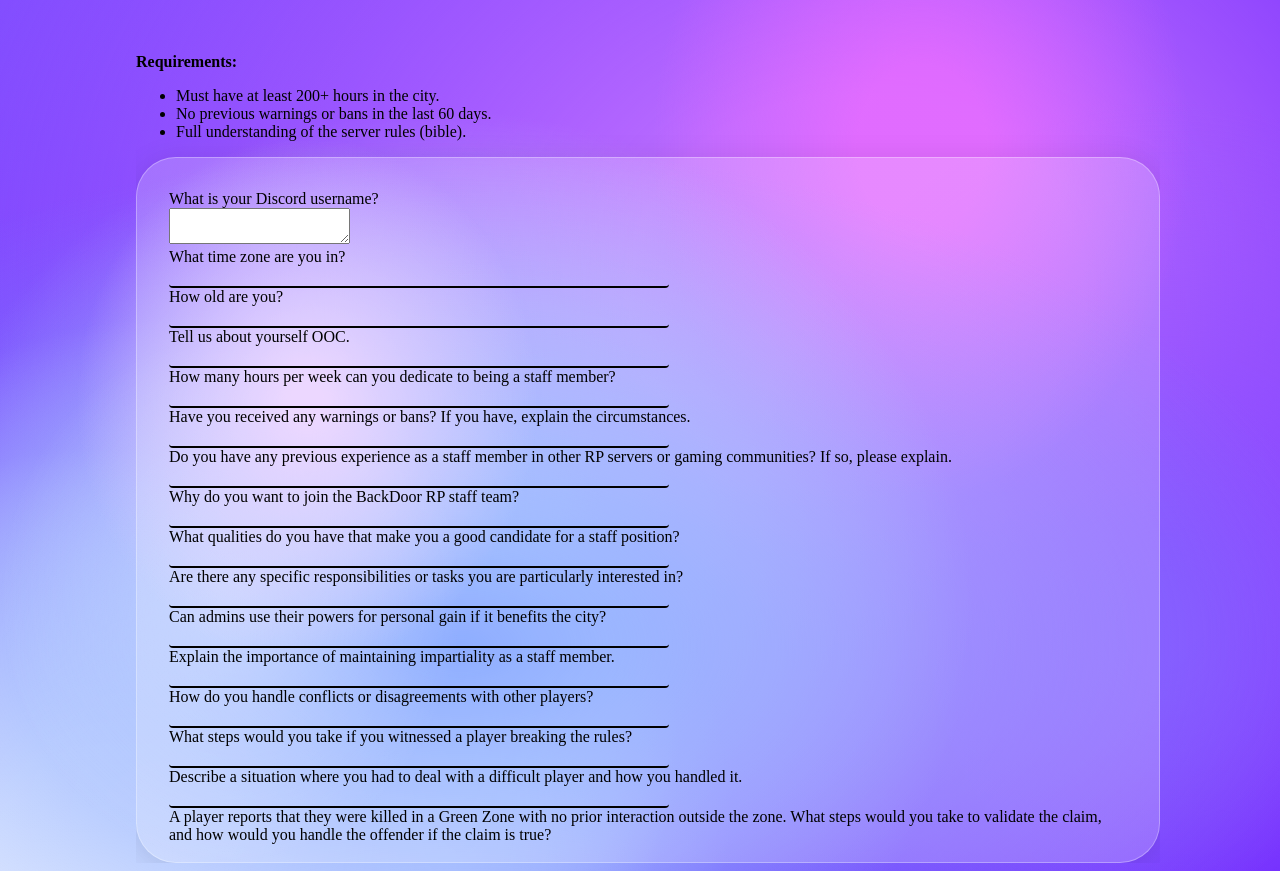
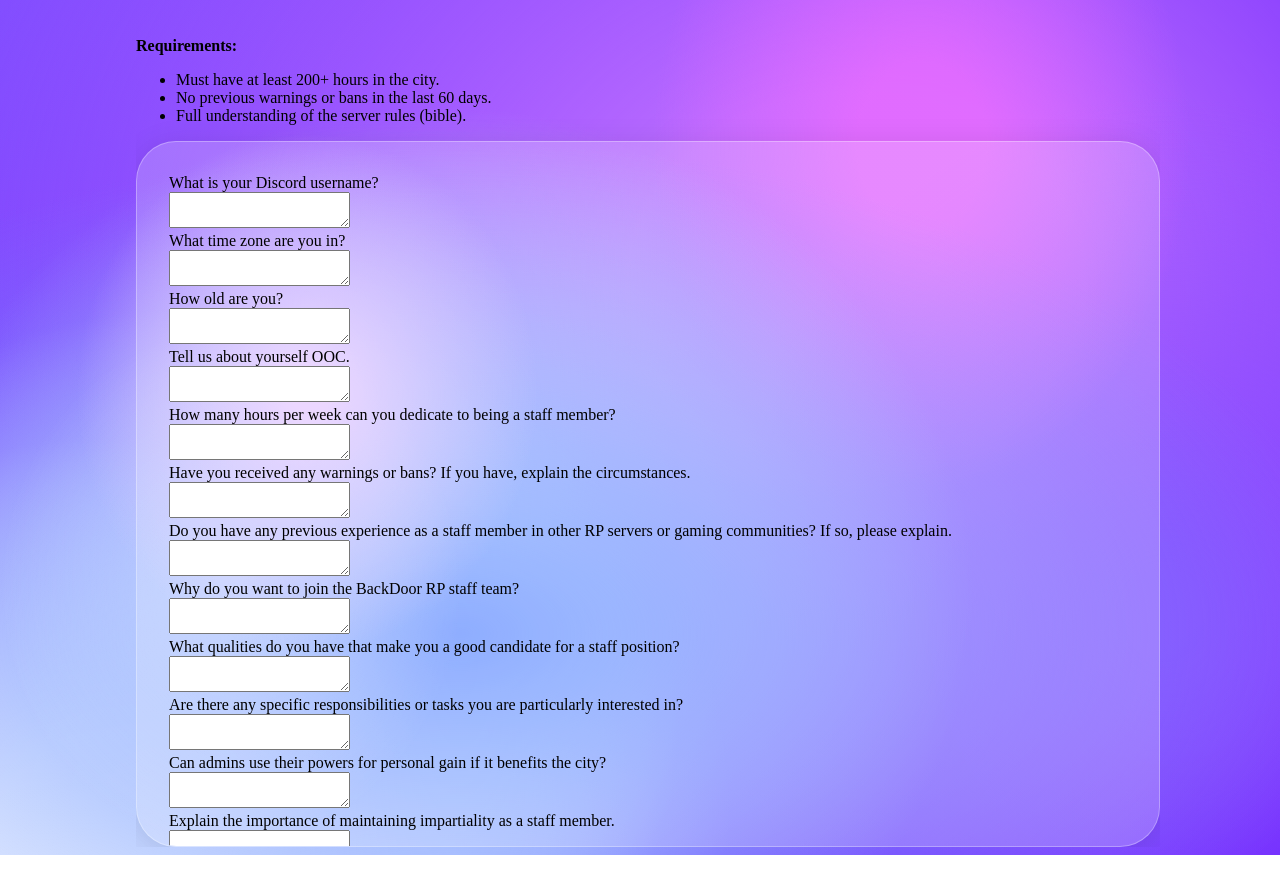
Before and after one commit to BackDoorRP/BackDoorRP-Website, a plain HTML site: page staff-application.html in a window 1280 px wide. Shown: the part 69-940 px from the top of the page. Drawn offline with Linux system fonts and the light colour scheme.

Commit message:
changed google scripts url

```diff
--- a/css/staff-app.css
+++ b/css/staff-app.css
@@ -16,6 +16,9 @@ body {
 }
 h1 {
 	text-align: center;
+}
+.requirements {
+    margin: auto;
 }
 form {
 	width: fit-content;
--- a/js/staff-app.js
+++ b/js/staff-app.js
@@ -4,7 +4,7 @@ form.addEventListener("submit", async function(event) {
         const formData = new FormData(form);
         const data = Object.fromEntries(formData);
         try {
-                const response = await fetch("https://script.google.com/macros/s/AKfycbzly5-jGiGOBhmBwidX-sm9_gsuMo7m_O_SEgxmMMuSrl0wVGxOZwexZLRSKvVci9Cp/exec", {
+                const response = await fetch("https://script.google.com/macros/s/AKfycbxEhhNCMHA2s5PzwFxvXzaI2WktJ080XjO4SnPxQhMlK3VYzVODfcJ0pJaF64AYPl05/exec", {
                         method: "POST",
                         body: new URLSearchParams(data)
                 });
--- a/staff-application.html
+++ b/staff-application.html
@@ -13,7 +13,7 @@
 			<div class="">
 				<h1>BackDoor RP Staff Appliction</h1>
 				<br>
-				<p><b>Requirements:</b>
+				<p class= "requirements"><b>Requirements:</b>
 					<ul>
 					<li>Must have at least 200+ hours in the city.</li>
 					<li>No previous warnings or bans in the last 60 days.</li>
@@ -23,123 +23,123 @@
 				<form id="form">
 					<label for="field1">What is your Discord username?</label>
 					<br>
-					<textarea type="text" id="field1" name="field1"></textarea>
+					<textarea type="text" id="field1" name="field1" required></textarea>
 					<br>
 					<label for="field2">What time zone are you in?</label>
 					<br>
-					<input type="text" id="field2" name="field2">
+					<textarea type="text" id="field2" name="field2" required></textarea>
 					<br>
 					<label for="field3">How old are you?</label>
 					<br>
-					<input type="text" id="field3" name="field3">
+					<textarea type="text" id="field3" name="field3" required></textarea>
 					<br>
 					<label for="field4">Tell us about yourself OOC.</label>
 					<br>
-					<input type="text" id="field4" name="field4">
+					<textarea type="text" id="field4" name="field4" required></textarea>
 					<br>
 					<label for="field5">How many hours per week can you dedicate to being a staff member?</label>
 					<br>
-					<input type="text" id="field5" name="field5">
+					<textarea type="text" id="field5" name="field5" required></textarea>
 					<br>
 					<label for="field6">Have you received any warnings or bans? If you have, explain the circumstances.</label>
 					<br>
-					<input type="text" id="field6" name="field6">
+					<textarea type="text" id="field6" name="field6" required></textarea>
 					<br>
 					<label for="field7">Do you have any previous experience as a staff member in other RP servers or gaming communities? If so, please explain.</label>
 					<br>
-					<input type="text" id="field7" name="field7">
+					<textarea type="text" id="field7" name="field7" required></textarea>
 					<br>
 					<label for="field8">Why do you want to join the BackDoor RP staff team?</label>
 					<br>
-					<input type="text" id="field8" name="field8">
+					<textarea type="text" id="field8" name="field8" required></textarea>
 					<br>
 					<label for="field9">What qualities do you have that make you a good candidate for a staff position?</label>
 					<br>
-					<input type="text" id="field9" name="field9">
+					<textarea type="text" id="field9" name="field9" required></textarea>
 					<br>
 					<label for="field10">Are there any specific responsibilities or tasks you are particularly interested in?</label>
 					<br>
-					<input type="text" id="field10" name="field10">
+					<textarea type="text" id="field10" name="field10" required></textarea>
 					<br>
 					<label for="field11">Can admins use their powers for personal gain if it benefits the city?</label>
 					<br>
-					<input type="text" id="field11" name="field11">
+					<textarea type="text" id="field11" name="field11" required></textarea>
 					<br>
 					<label for="field12">Explain the importance of maintaining impartiality as a staff member.</label>
 					<br>
-					<input type="text" id="field12" name="field12">
+					<textarea type="text" id="field12" name="field12" required></textarea>
 					<br>
 					<label for="field13">How do you handle conflicts or disagreements with other players?</label>
 					<br>
-					<input type="text" id="field13" name="field13">
+					<textarea type="text" id="field13" name="field13" required></textarea>
 					<br>
 					<label for="field14">What steps would you take if you witnessed a player breaking the rules?</label>
 					<br>
-					<input type="text" id="field14" name="field14">
+					<textarea type="text" id="field14" name="field14" required></textarea>
 					<br>
 					<label for="field15">Describe a situation where you had to deal with a difficult player and how you handled it.</label>
 					<br>
-					<input type="text" id="field15" name="field15">
+					<textarea type="text" id="field15" name="field15" required></textarea>
 					<br>
 					<label for="field16">A player reports that they were killed in a Green Zone with no prior interaction outside the zone. What steps would you take to validate the claim, and how would you handle the offender if the claim is true?</label>
 					<br>
-					<input type="text" id="field16" name="field16">
+					<textarea type="text" id="field16" name="field16" required></textarea>
 					<br>
 					<label for="field17">If you were suddenly attacked by a player without any role-play or warning, what would you do?</label>
 					<br>
-					<input type="text" id="field17" name="field17">
+					<textarea type="text" id="field17" name="field17" required></textarea>
 					<br>
 					<label for="field18">In the event a player deliberately rams your vehicle multiple times, eventually causing your character's death, how do you respond to this situation?</label>
 					<br>
-					<input type="text" id="field18" name="field18">
+					<textarea type="text" id="field18" name="field18" required></textarea>
 					<br>
 					<label for="field19">Are you capable of remaining serious, respectful and provide great communication when answering tickets?</label>
 					<br>
-					<input type="text" id="field19" name="field19">
+					<textarea type="text" id="field19" name="field19" required></textarea>
 					<br>
 					<label for="field20">A player submits a ticket claiming they were unfairly banned for VDM, stating they didn't understand the rule. How would you handle the conversation to explain the rule clearly and address their appeal?</label>
 					<br>
-					<input type="text" id="field20" name="field20">
+					<textarea type="text" id="field20" name="field20" required></textarea>
 					<br>
 					<label for="field21">When a player reports being killed without any role-play interaction and is very upset and using inappropriate language in the ticket, how would you de-escalate the situation and gather the necessary information to investigate the report?</label>
 					<br>
-					<input type="text" id="field21" name="field21">
+					<textarea type="text" id="field21" name="field21" required></textarea>
 					<br>
 					<label for="field22">If two players are involved in a heated argument within a ticket, each accusing the other of breaking multiple rules during a role-play scenario, what steps would you take to mediate the conflict and come to a fair resolution?</label>
 					<br>
-					<input type="text" id="field22" name="field22">
+					<textarea type="text" id="field22" name="field22" required></textarea>
 					<br>
 					<label for="field23">How would you address a situation where a player is repeatedly submitting tickets about minor grievances that could be resolved in-game, causing a backlog of tickets, and encourage them to use in-game resources for minor issues?</label>
 					<br>
-					<input type="text" id="field23" name="field23">
+					<textarea type="text" id="field23" name="field23" required></textarea>
 					<br>
 					<label for="field24">How can you fix an issue where your microphone doesn’t work in FiveM?</label>
 					<br>
-					<input type="text" id="field24" name="field24">
+					<textarea type="text" id="field24" name="field24" required></textarea>
 					<br>
 					<label for="field25">What is a suggested fix if you’re stuck on an infinite loading screen in FiveM?</label>
 					<br>
-					<input type="text" id="field25" name="field25">
+					<textarea type="text" id="field25" name="field25" required></textarea>
 					<br>
 					<label for="field26">What could help fix character lag or glitching in FiveM?</label>
 					<br>
-					<input type="text" id="field26" name="field26">
+					<textarea type="text" id="field26" name="field26" required></textarea>
 					<br>
 					<label for="field27">If textures are not loading correctly and parts of the map are invisible in FiveM, what should you adjust?</label>
 					<br>
-					<input type="text" id="field27" name="field27">
+					<textarea type="text" id="field27" name="field27" required></textarea>
 					<br>
 					<label for="field28">You are crashing randomly, or having issues loading into city. What is the first thing you should try?</label>
 					<br>
-					<input type="text" id="field28" name="field28">
+					<textarea type="text" id="field28" name="field28" required></textarea>
 					<br>
 					<label for="field29">If you receive a "Could not connect to server" error, what is a potential solution?</label>
 					<br>
-					<input type="text" id="field29" name="field29">
+					<textarea type="text" id="field29" name="field29" required></textarea>
 					<br>
 					<label for="field30">Is there anything else you would like us to know about you or your application?</label>
 					<br>
-					<input type="text" id="field30" name="field30">
+					<textarea type="text" id="field30" name="field30" required></textarea>
 					<br>
 					<button type="submit">Submit</button>
 				</form>
```
